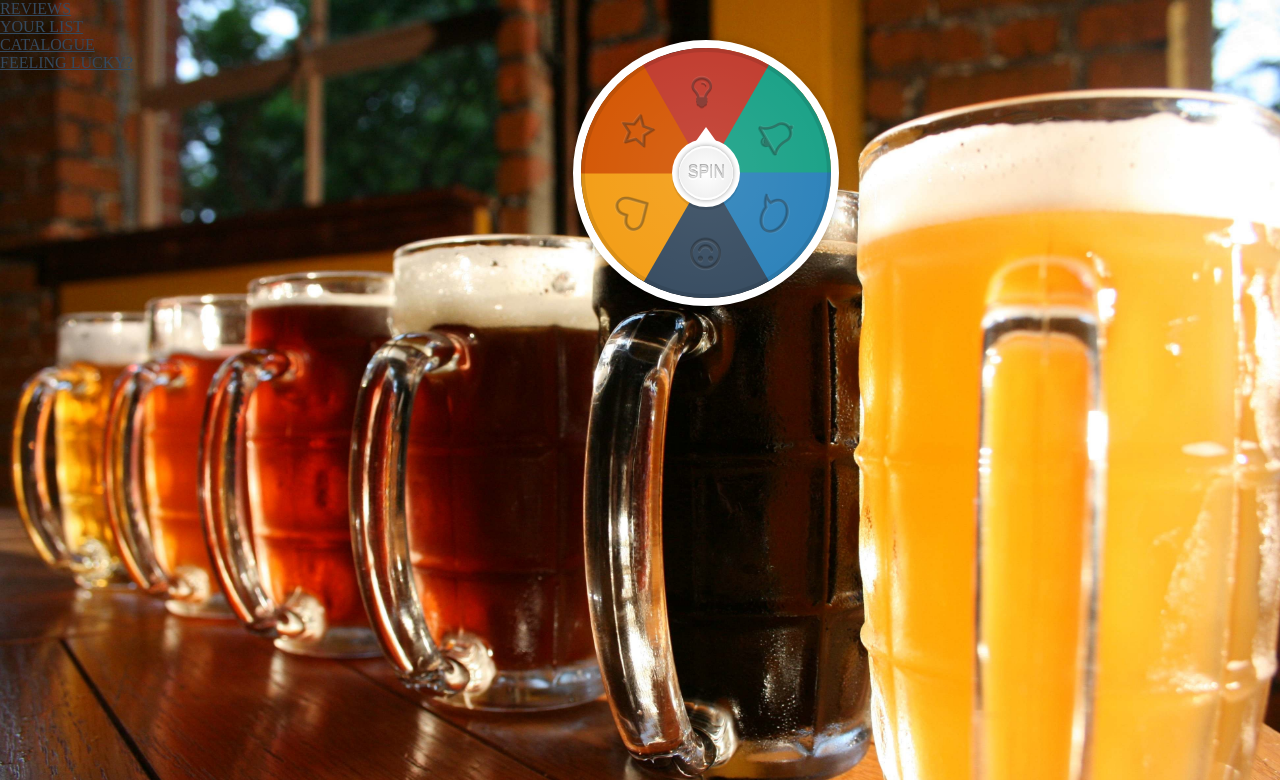
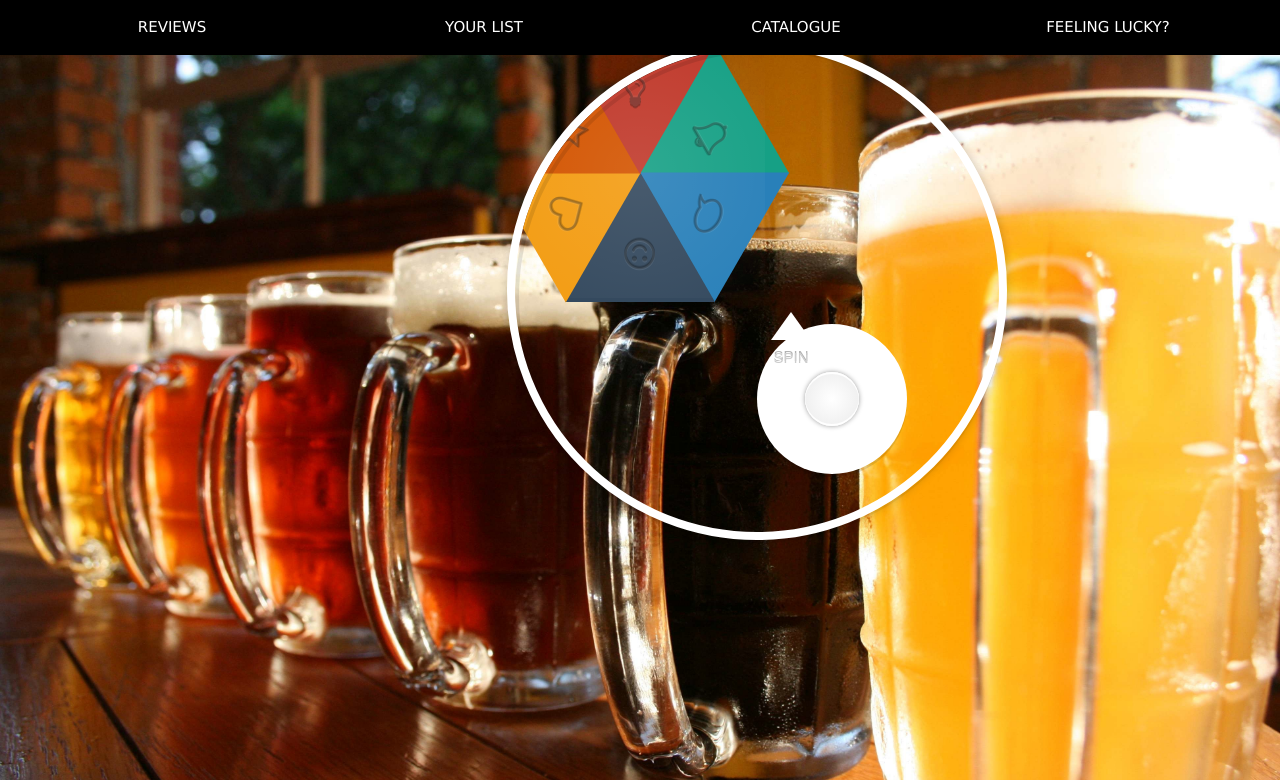
Before and after one commit to emmyzzang/BeerFinder, a Node server app: page /randomize.html in a window 1280 px wide. Shown: the top 780 px of the page. Run offline with Node 20, Linux system fonts and the light colour scheme; the visitor is signed in with stand-in values (Sample User, id 1); data that the repository does not hold is empty; some libraries are stand-ins or nearby versions.

Commit message:
wietjowirkngeporjhgpefjgblsdknsfjb;lsdkfjgleknrjgioeufhjbiseufgjbpoeirgjeporughaudfjgoadpfijvadojfnbaodjfhboegjoerjgoerngoe

```diff
--- a/app/public/css/style.css
+++ b/app/public/css/style.css
@@ -158,8 +158,8 @@ a{
 
 /*WHEEL*/
 #wheel{
-	width:250px;
-	height:250px;
+	width:500px;
+	height:500px;
 	border-radius:50%;
 	position:relative;
 	overflow:hidden;
@@ -172,8 +172,8 @@ a{
 	content:'';
 	position:absolute;
 	border:4px solid rgba(0,0,0,0.1);
-	width:242px;
-	height:242px;
+	width:500px;
+	height:500px;
 	border-radius:50%;
 	z-index:1000;
 }
@@ -191,8 +191,8 @@ a{
 
 #wheel div.sec{
 	position: absolute;
-	width: 0;
-	height: 0;
+	width: 100px;
+	height: 100px;
 	border-style: solid;
 	border-width: 130px 75px 0;
 	border-color: #19c transparent;
@@ -269,12 +269,12 @@ a{
 
 
 #spin{
-	width:68px;
-	height:68px;
+	width:150px;
+	height:150px;
 	position:absolute;
 	top:50%;
 	left:50%;
-	margin:-34px 0 0 -34px;
+	margin:34px 0 0;
 	border-radius:50%;
 	box-shadow:rgba(0,0,0,0.1) 0px 3px 0px;
 	z-index:1000;
--- a/app/public/randomize.html
+++ b/app/public/randomize.html
@@ -1,8 +1,11 @@
 <html>
 <head>
-<link href="//maxcdn.bootstrapcdn.com/font-awesome/4.1.0/css/font-awesome.min.css" rel="stylesheet">
+<link rel="stylesheet" href="http://maxcdn.bootstrapcdn.com/font-awesome/4.1.0/css/font-awesome.min.css">
+<link rel="stylesheet" href="https://www.w3schools.com/w3css/4/w3.css">
+<link rel="stylesheet" href="https://fonts.googleapis.com/css?family=Raleway">
+<link rel="stylesheet" href="https://cdnjs.cloudflare.com/ajax/libs/font-awesome/4.7.0/css/font-awesome.min.css">
 <link rel="stylesheet" href="randomize.js">
-<link rel="stylesheet" href="../css/style.css">
+<link rel="stylesheet" href="css/style.css">
 </head>
 <body>
   <div class="w3-top">
```
